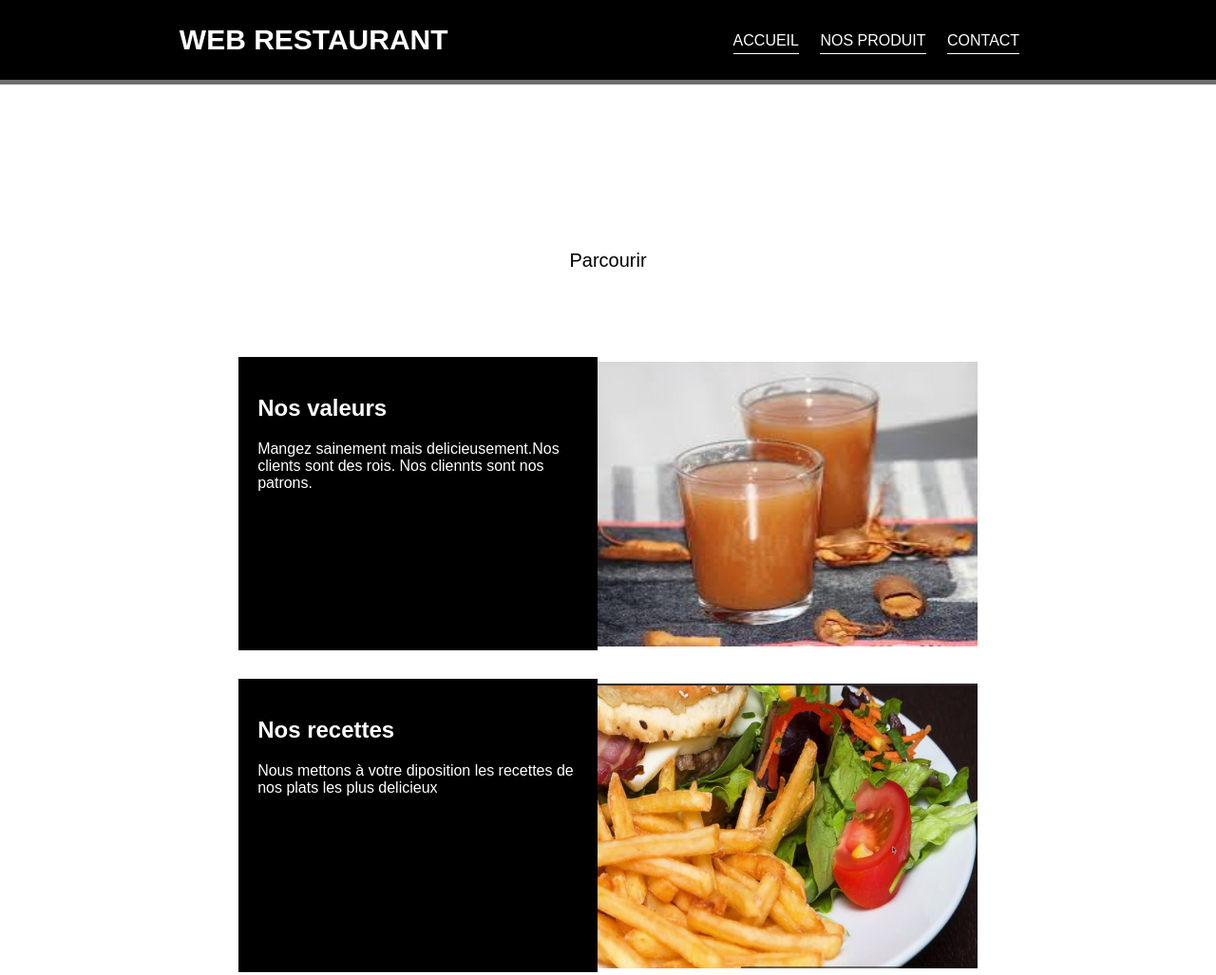
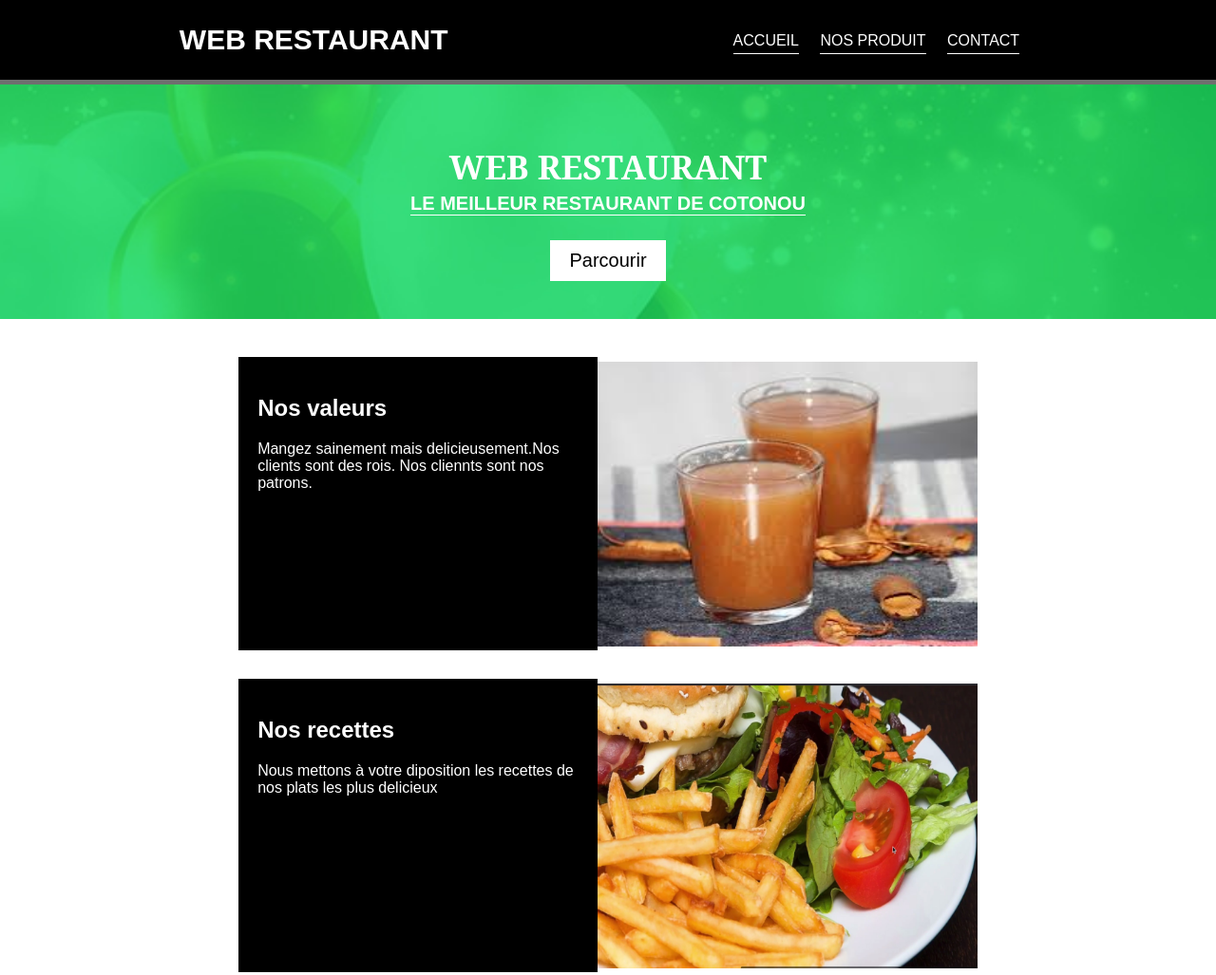
Before and after one commit to DJOMON/naomi, a plain HTML site: page index.html in a window 1280 px wide. Shown: the top 1027 px of the page at 95% size. Drawn offline with Linux system fonts and the light colour scheme.

Commit message:
Update style.css

```diff
--- a/style.css
+++ b/style.css
@@ -41,7 +41,7 @@ header {
   flex-direction: column;
   /*en pilé en colum*/
   align-items: center;
-  background: url("images/pp.jpeg");
+  background: url("images/pp.jpg");
   background-size: cover;
   color: #fff;
   padding: 40px;
```
